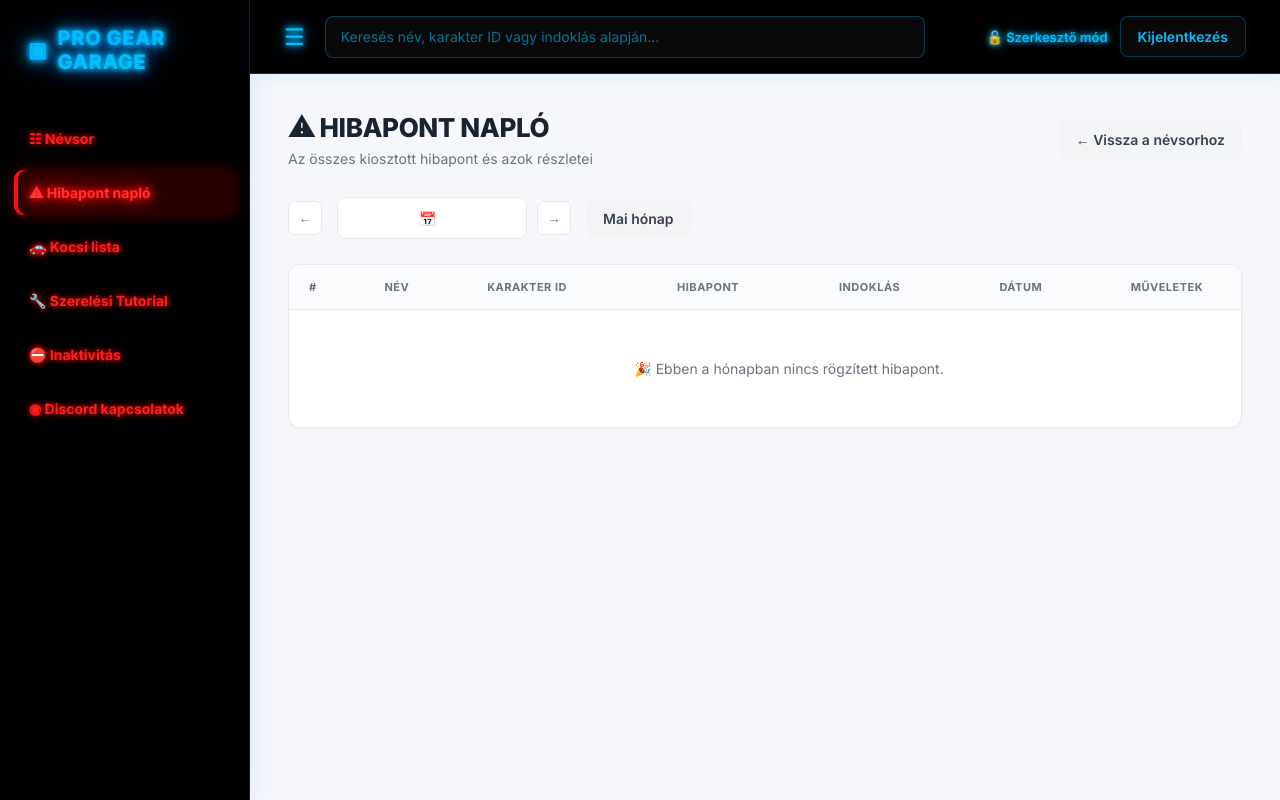
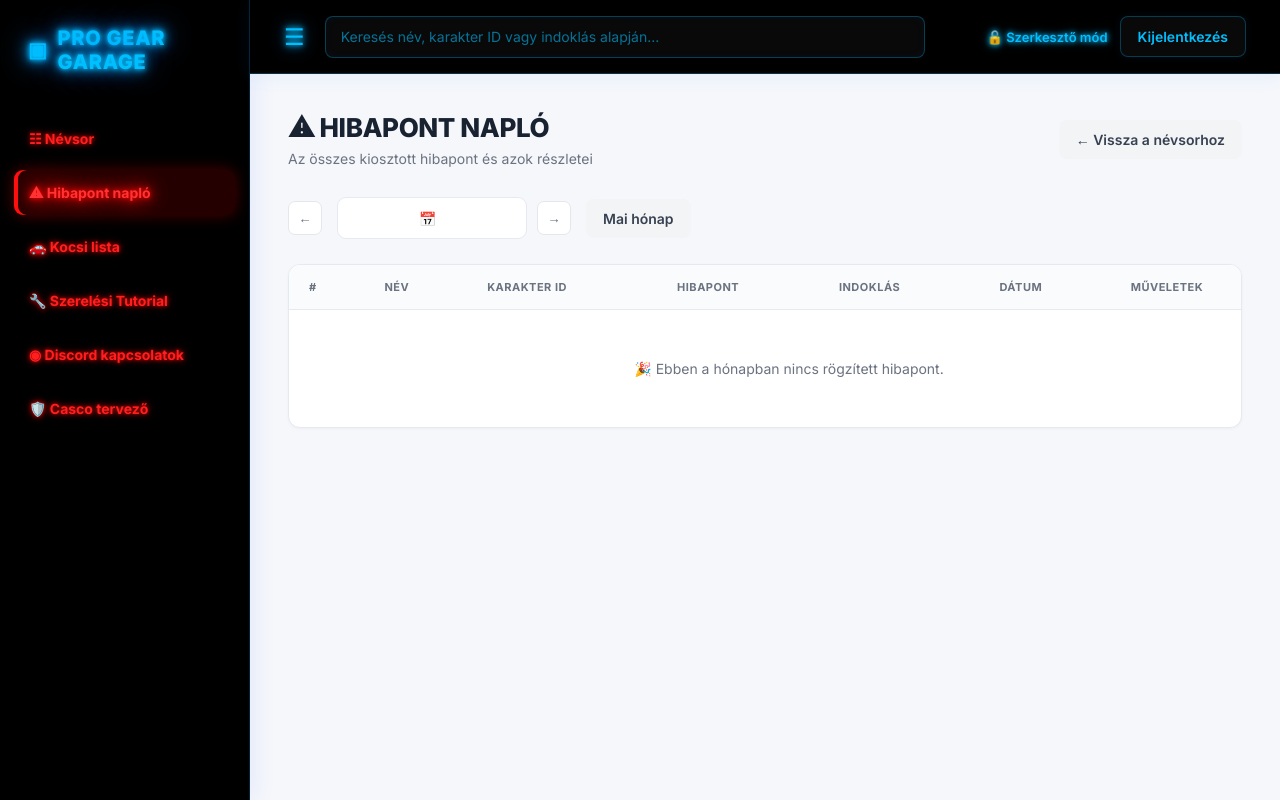
Before and after one commit to kismok/nevsor-weboldal, a Flask app: page /penalty-log in a window 1280 px wide. Run offline with Flask 3, Linux system fonts and the light colour scheme; the visitor is signed in with stand-in values (Sample User, id 1); data comes from the database, SQL or seed files in the repository; data that the repository does not hold is empty.

Commit message:
Update penalty_log.html

```diff
--- a/templates/penalty_log.html
+++ b/templates/penalty_log.html
@@ -63,20 +63,18 @@
                 🔧 Szerelési Tutorial
             </a>
 
-            <a
-                class=""
-                href="/inactive"
-            >
-                ⛔ Inaktivitás
-            </a>
-
-
             {% if logged_in %}
 
             <a
                 href="/?month={{ selected_month if selected_month is defined else '' }}#discord"
             >
                 ◉ Discord kapcsolatok
+            </a>
+
+            <a
+                href="/casco"
+            >
+                🛡️ Casco tervező
             </a>
 
             {% endif %}
```
